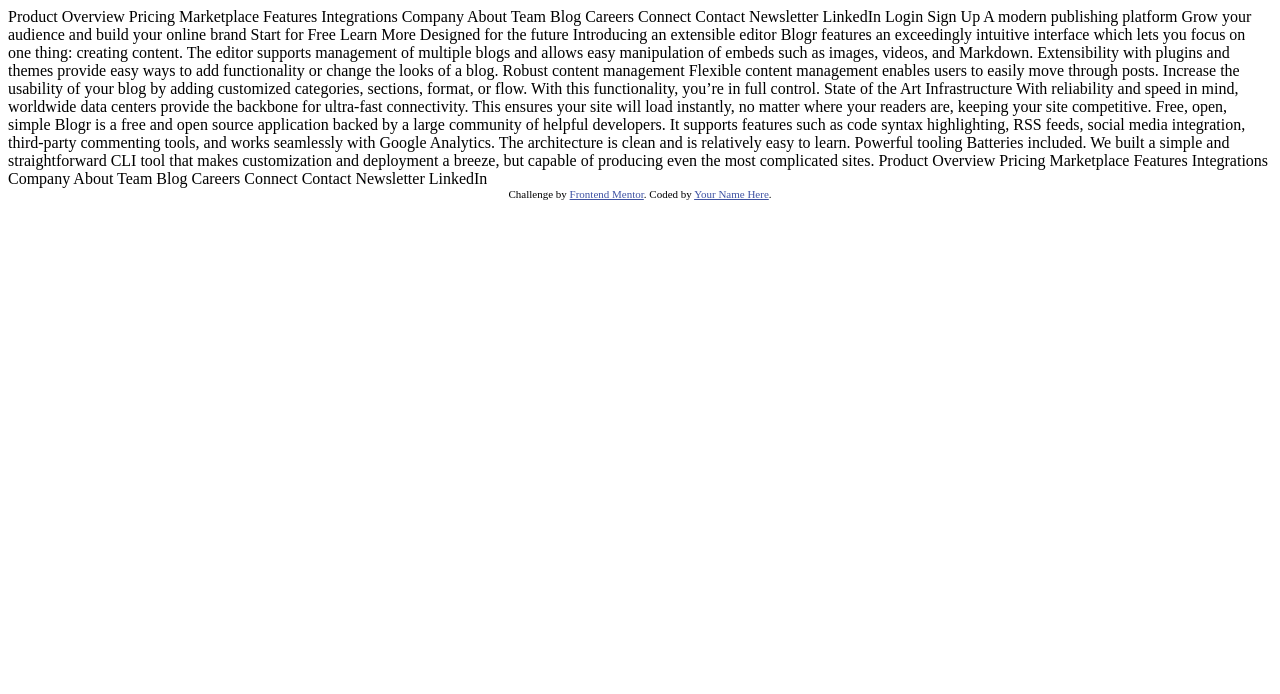
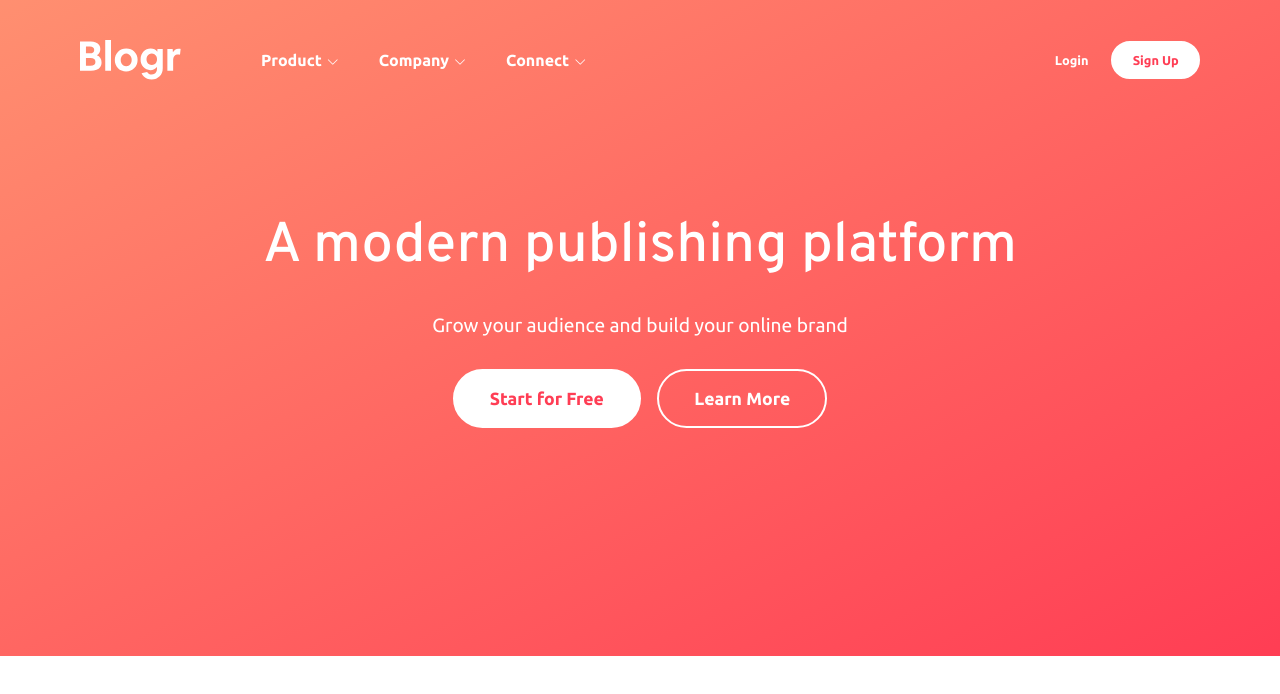
Before and after one commit to MPHDigital-RSA/Blogr, a plain HTML site: page index.html in a window 1280 px wide. Drawn offline with nearby package versions, Linux system fonts and the light colour scheme.

Commit message:
coding the banner section

```diff
--- a/index.html
+++ b/index.html
@@ -6,16 +6,52 @@
 
   <link rel="icon" type="image/png" sizes="32x32" href="./images/favicon-32x32.png">
 
-  <title>Frontend Mentor | [Blogr]</title>
+  <link rel="stylesheet" href="style.css">
 
-  <!-- Feel free to remove these styles or customise in your own stylesheet 👍 -->
-  <style>
-    .attribution { font-size: 11px; text-align: center; }
-    .attribution a { color: hsl(228, 45%, 44%); }
-  </style>
+  <link rel="stylesheet" href="https://cdn.jsdelivr.net/npm/bootstrap-icons@1.11.3/font/bootstrap-icons.min.css">
+
+  <title>Blogr | MPHDigital</title>
+
 </head>
 <body>
-  Product
+
+<section class="hero">
+  <header class="container">
+    <img src="images/logo.svg" alt="the logo image">
+
+    <nav>
+      <ul>
+        <li><a href="#">Product <i class="bi bi-chevron-down"></i></a></li>
+        <li><a href="#">Company <i class="bi bi-chevron-down"></i></a></li>
+        <li><a href="#">Connect <i class="bi bi-chevron-down"></i></a></li>
+      </ul>
+
+      <div class="cta">
+        <button class="link-btn">Login</button>
+        <button class="solid-btn">Sign Up</button>
+      </div>
+    </nav>
+  </header>
+
+  <div class="banner container">
+    <h1>A modern publishing platform</h1>
+    <p>Grow your audience and build your online brand</p>
+
+    <div class="cta">
+      <button class="solid-btn lg-btn">Start for Free</button>
+      <button class="outline-btn lg-btn">Learn More</button>
+    </div>
+  </div>
+</section>
+
+
+
+
+
+
+
+
+  <!-- Product
 
   Overview
   Pricing
@@ -89,11 +125,7 @@
 
   Contact
   Newsletter
-  LinkedIn
+  LinkedIn -->
 
-  <div class="attribution">
-    Challenge by <a href="https://www.frontendmentor.io?ref=challenge" target="_blank">Frontend Mentor</a>.
-    Coded by <a href="#">Your Name Here</a>.
-  </div>
 </body>
 </html>
--- /dev/null
+++ b/style.css
@@ -0,0 +1,209 @@
+@import url('https://fonts.googleapis.com/css2?family=Overpass:ital,wght@0,100..900;1,100..900&family=Ubuntu:ital,wght@0,300;0,400;0,500;0,700;1,300;1,400;1,500;1,700&display=swap');
+
+
+:root{
+
+/* COLORS */
+
+/* Primary */
+
+--Light-red: hsl(356, 100%, 66%); /*(CTA text)*/
+--Very-light-red: hsl(355, 100%, 74%); /*(CTA hover background)*/
+--Very-dark-blue: hsl(208, 49%, 24%); /*(headings)*/
+
+/* Neutral */
+
+--White: hsl(0, 0%, 100%); /*(text)*/
+--Grayish-blue: hsl(240, 2%, 79%); /*(footer text)*/
+--Very-dark-grayish-blue: hsl(207, 13%, 34%); /*(body copy)*/
+--Very-dark-black-blue: hsl(240, 10%, 16%); /*(footer background)*/
+
+/* Gradient
+Background gradient - Intro/CTA mobile nav: */
+
+--Very-light-red: hsl(13, 100%, 72%);
+--Light-red: hsl(353, 100%, 62%);
+
+/* Background gradient - body: */
+
+--Very-dark-gray-blue: hsl(237, 17%, 21%);
+--Very-dark-desaturated-blue: hsl(237, 23%, 32%);
+
+/* FONTS */
+
+--primary-font: "Ubuntu",sans-serif;
+--secondary-font: "Overpass",sans-serif;
+
+}
+
+*{
+    box-sizing: border-box;
+    padding: 0;
+    margin: 0;
+
+    font-family: var(--primary-font);
+}
+
+h1,h2,h3,h4{
+    font-family: var(--secondary-font);
+    font-weight: 500;
+    color: var(--White);
+}
+
+h1{
+    font-size: 3.5em;
+}
+
+h2{
+    font-size: 2em;
+}
+
+h3{
+    font-size: 1.5em;
+}
+
+h4{
+    font-size: 1.1em;
+}
+
+p{
+    color: var(--Very-dark-grayish-blue);
+}
+
+button{
+    font-size: .8em;
+    font-weight: 600;
+    cursor: pointer;
+}
+
+.outline-btn{
+    border: 2px solid var(--White);
+    background-color: transparent;
+    padding: .8em 1.5em;
+    border-radius: 30em;
+    color: var(--White);
+}
+
+.outline-btn:hover{
+    background-color: var(--White);
+    color: var(--Light-red);
+}
+
+.solid-btn{
+    border: 2px solid var(--White);
+    background-color: var(--White);
+    padding: .8em 1.5em;
+    border-radius: 30em;
+    color: var(--Light-red);
+}
+
+.solid-btn:hover{
+    border: 2px solid var(--Very-light-red);
+    background-color: var(--Very-light-red);
+    color: var(--White);
+}
+
+.link-btn{
+    border: none;
+    background-color: transparent;
+    padding: .8em 1.5em;
+    border-radius: 30em;
+    color: var(--White);
+}
+.lg-btn {
+    padding: 1em 2em;
+    font-size: 1.1em;
+}
+
+a{
+    color: var(--White);
+    font-weight: 600;
+    text-decoration: none;
+}
+
+a:hover{
+    text-decoration: underline;
+}
+
+li{
+    list-style-type: none;
+}
+
+.bi{
+    margin-left: .1em;
+    font-size: 12px;
+}
+
+.container{
+    max-width: 75em;
+    margin-inline: auto;
+    padding-inline: 2.5em;
+}
+
+
+
+/*------------HERO styling-------------*/
+.hero{
+    background-image: linear-gradient(to bottom right, var(--Very-light-red), var(--Light-red));
+    padding-top: 2.5em;
+    padding-bottom: 6em;
+    position: relative;
+    /* z-index: -2; */
+}
+
+/* trying to incorporate the background with a psudo element */
+
+/* .hero::after{
+    content: " ";
+    position: absolute;
+    width: 100%;
+    height: 100%;
+    top: 0;
+    left: 0;
+    z-index: -1;
+
+    background-image: url(images/bg-pattern-intro-desktop.svg);
+    background-position: center;
+    background-size: cover;
+} */
+
+header{
+    display: flex;
+    align-items: center;
+    gap: 5em;
+    z-index: 1;
+}
+
+.hero nav{
+    display: flex;
+    justify-content: space-between;
+    align-items: center;
+    width: 100%;
+    z-index: 1;
+}
+
+.hero ul{
+    display: flex;
+    align-items: center;
+    gap: 2.5em;
+    z-index: 1;
+}
+
+.banner{
+    height: 60vh;
+    display: grid;
+    place-content: center;
+    gap: 2em;
+    text-align: center;
+}
+
+.banner p{
+    color: var(--White);
+    font-size: 1.2em;
+}
+
+.banner .cta{
+    display: flex;
+    place-content: center;
+    gap: 1em;
+}
```
